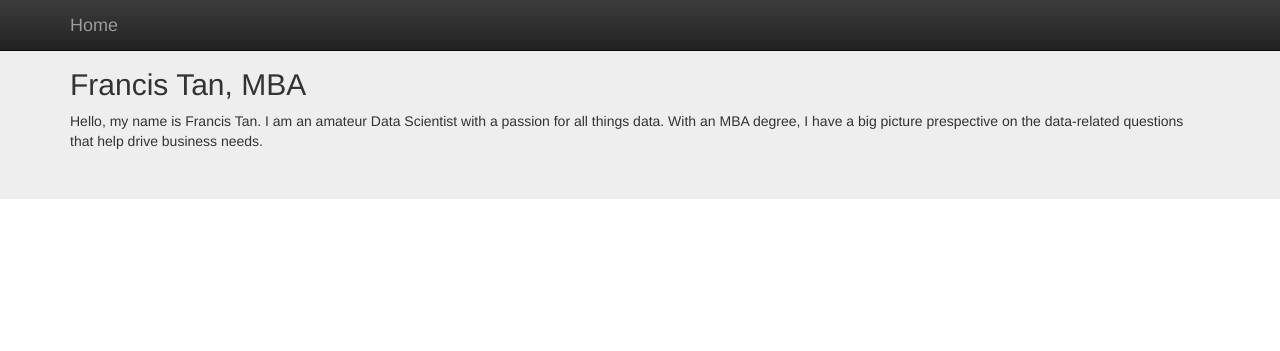
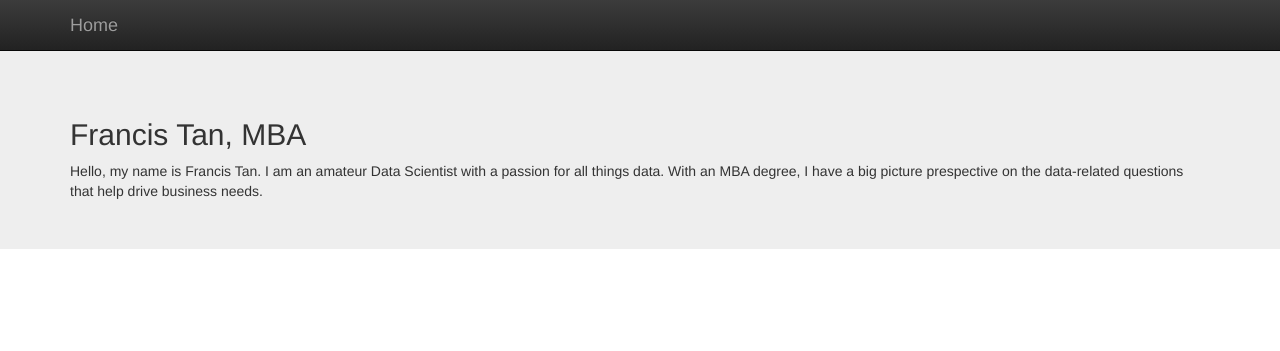
Before and after one commit to ftan84/francis-adrian-tan, a Flask app: page / in a window 1280 px wide. Shown: the top 351 px of the page. Run offline with Flask 2, Linux system fonts and the light colour scheme; some libraries are stand-ins or nearby versions.

Commit message:
Added basic css

```diff
--- a/templates/frontpage.html
+++ b/templates/frontpage.html
@@ -5,14 +5,16 @@
     <meta http-equiv="X-UA-Compatible" content="IE=edge">
     <meta name="viewport" content="width=device-width, initial-scale=1">
     <title>Francis Tan</title>
+    <!-- Latest compiled and minified CSS -->
+    <link rel="stylesheet" href="https://maxcdn.bootstrapcdn.com/bootstrap/3.3.5/css/bootstrap.min.css" integrity="sha512-dTfge/zgoMYpP7QbHy4gWMEGsbsdZeCXz7irItjcC3sPUFtf0kuFbDz/ixG7ArTxmDjLXDmezHubeNikyKGVyQ==" crossorigin="anonymous">
+
+    <!-- Optional theme -->
+    <link rel="stylesheet" href="https://maxcdn.bootstrapcdn.com/bootstrap/3.3.5/css/bootstrap-theme.min.css" integrity="sha384-aUGj/X2zp5rLCbBxumKTCw2Z50WgIr1vs/PFN4praOTvYXWlVyh2UtNUU0KAUhAX" crossorigin="anonymous">
+
+    <link href="main.css" rel="stylesheet">
+
 </head>
 <body>
-<!-- Latest compiled and minified CSS -->
-<link rel="stylesheet" href="https://maxcdn.bootstrapcdn.com/bootstrap/3.3.5/css/bootstrap.min.css" integrity="sha512-dTfge/zgoMYpP7QbHy4gWMEGsbsdZeCXz7irItjcC3sPUFtf0kuFbDz/ixG7ArTxmDjLXDmezHubeNikyKGVyQ==" crossorigin="anonymous">
-
-<!-- Optional theme -->
-<link rel="stylesheet" href="https://maxcdn.bootstrapcdn.com/bootstrap/3.3.5/css/bootstrap-theme.min.css" integrity="sha384-aUGj/X2zp5rLCbBxumKTCw2Z50WgIr1vs/PFN4praOTvYXWlVyh2UtNUU0KAUhAX" crossorigin="anonymous">
-
 <nav class="navbar navbar-inverse navbar-fixed-top">
     <div class="container">
         <div class="navbar-header">
--- /dev/null
+++ b/templates/main.css
@@ -0,0 +1,4 @@
+body {
+    padding-top: 50px;
+    padding-bottom: 20px;
+}
```
